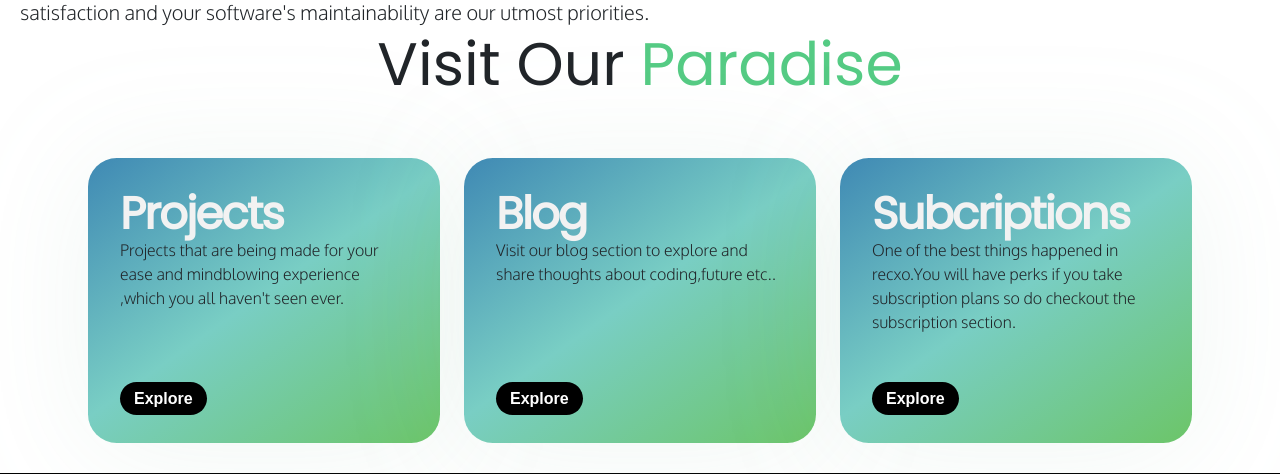
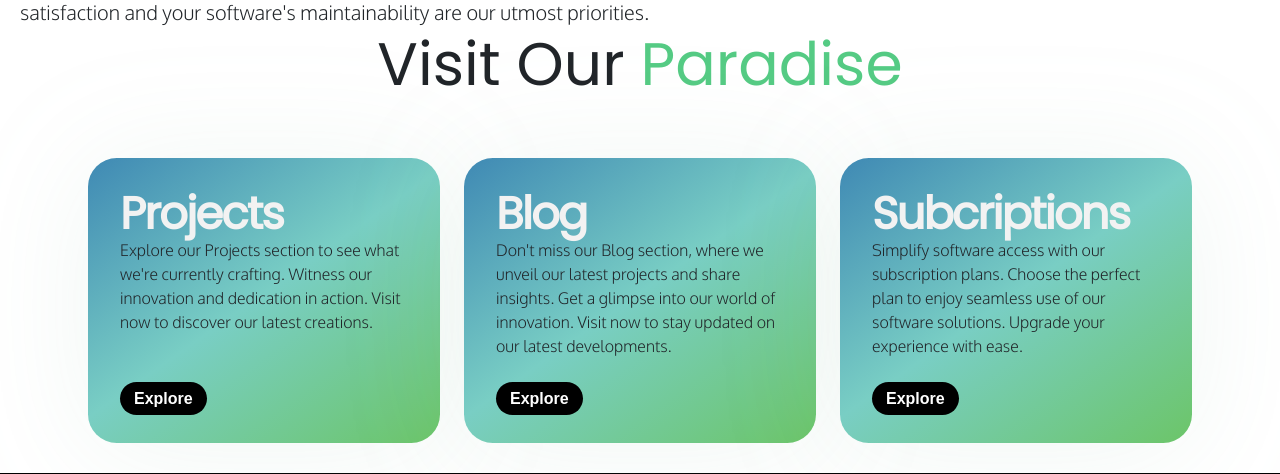
Before and after one commit to rishv1912/recxo-website, a Django app: page /services/ in a window 1280 px wide. Shown: the part 3366-3840 px from the top of the page. Run offline with Django 4.2, Linux system fonts and the light colour scheme.

Commit message:
added the content from chatGPT

```diff
--- a/templates/home/services.html
+++ b/templates/home/services.html
@@ -248,7 +248,7 @@ With Recxo , you're not just receiving software; you're gaining a long-term part
     <div class="info_card_FaQ">
       <div class="heading_card_FaQ">Projects</div>
       <p>
-        Projects that are being made for your ease and mindblowing experience ,which you all haven't seen ever.
+        Explore our Projects section to see what we're currently crafting. Witness our innovation and dedication in action. Visit now to discover our latest creations.
       </p>
     </div>
     <div id="visit-1" class="visit">
@@ -263,8 +263,7 @@ With Recxo , you're not just receiving software; you're gaining a long-term part
   <div class="info_card_FaQ">
     <div class="heading_card_FaQ">Blog</div>
     <p>
-      Visit our blog section to explore and share thoughts about
-      coding,future etc..
+      Don't miss our Blog section, where we unveil our latest projects and share insights. Get a glimpse into our world of innovation. Visit now to stay updated on our latest developments.
     </p>
   </div>
   <div id="visit-2" class="visit"><a href="/blog">Explore</a></div>
@@ -274,10 +273,10 @@ With Recxo , you're not just receiving software; you're gaining a long-term part
   <div class="info_card_FaQ">
     <div class="heading_card_FaQ">Subcriptions</div>
     <p>
-      One of the best things happened in recxo.You will have perks if you take subscription plans so do checkout the subscription section.
+      Simplify software access with our subscription plans. Choose the perfect plan to enjoy seamless use of our software solutions. Upgrade your experience with ease.
     </p>
   </div>
-  <div id="visit-3" class="visit"><a href="/Subscriptions">Explore</a></div>
+  <div id="visit-3" class="visit"><a href="/subscriptions">Explore</a></div>
 </div>
 
 
```
